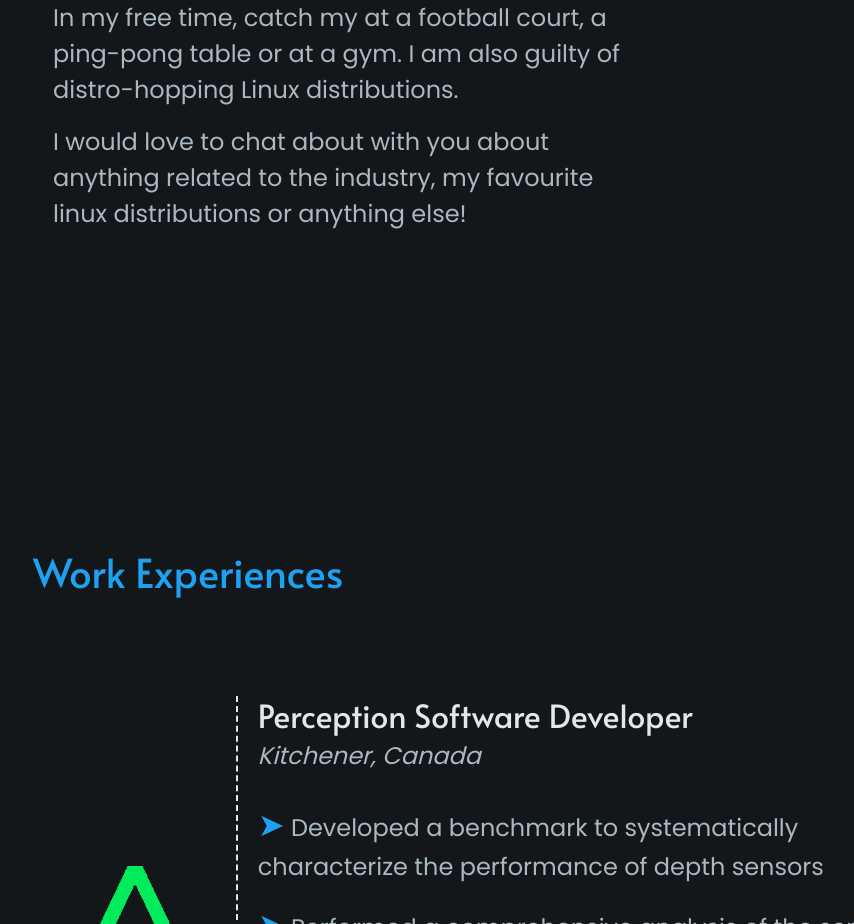
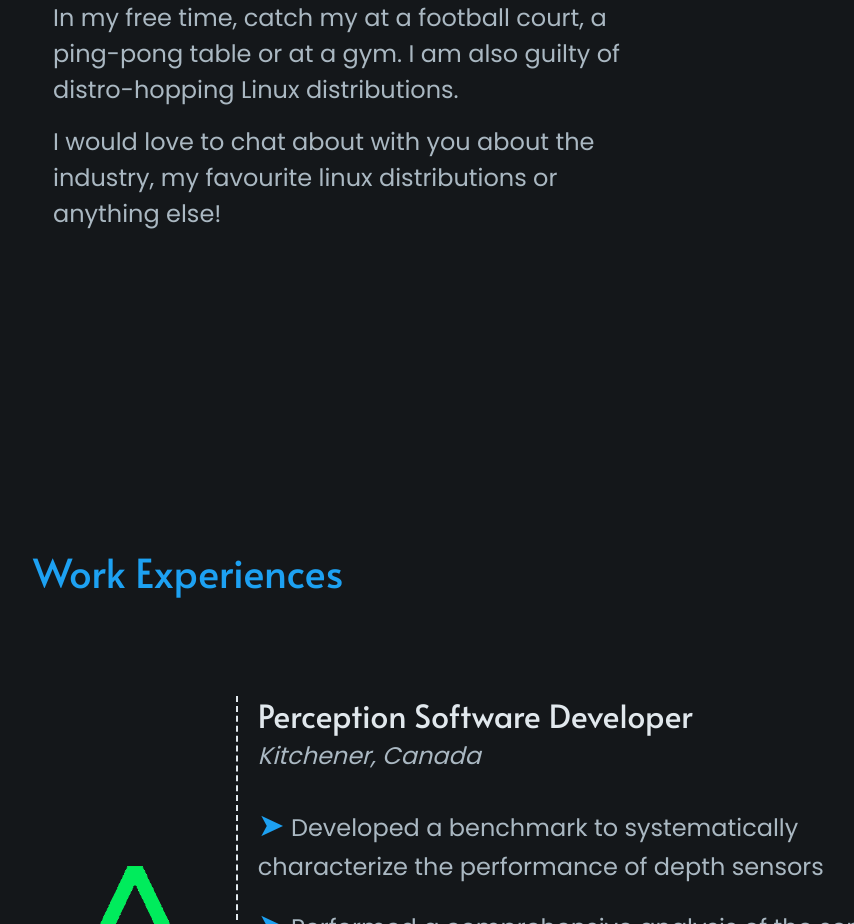
Before and after one commit to obaranek/personal_website, a React (Create React App) app: page / in a window 1280 px wide. Shown: the part 1580-2504 px from the top of the page, without its empty margins (95-949 px from the left). Built offline with nearby package versions, Linux system fonts and the light colour scheme.

Commit message:
changed about me

```diff
--- a/src/Components/AboutMe/AboutMe.js
+++ b/src/Components/AboutMe/AboutMe.js
@@ -20,7 +20,7 @@ const AboutMe = () => {
             In my free time, catch my at a football court, a ping-pong table or at a gym. I am also guilty of distro-hopping Linux distributions.
           </p>
           <p>
-            I would love to chat about with you about anything related to the industry, my favourite linux distributions or anything else!
+            I would love to chat about with you about the industry, my favourite linux distributions or anything else!
           </p>
         </div>
         <div className={classes.ImageDiv}>
```
